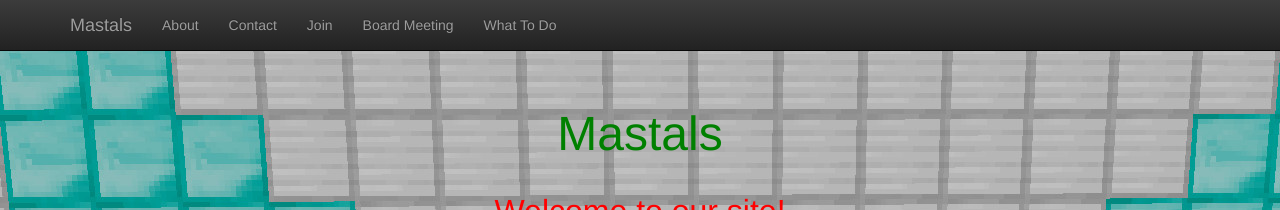
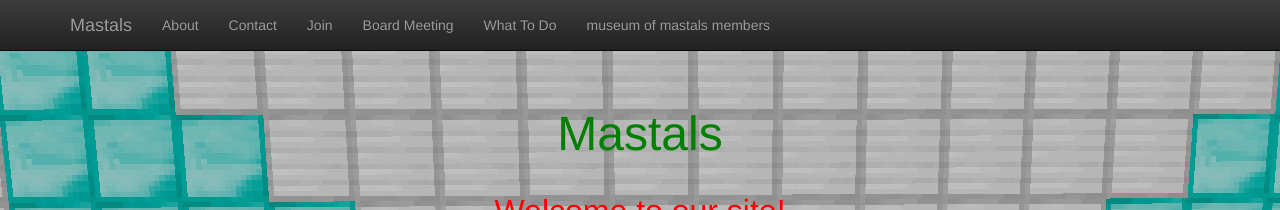
Before and after one commit to mastals/mastals.github.io, a Jekyll site: the page built from index.html, in a window 1280 px wide. Shown: the top 210 px of the page. Built offline with Jekyll 4.4.1, drawn with Linux system fonts in a browser that asks for light colours; nearby versions of some CDN libraries.

Commit message:
Update default.html

```diff
--- a/_layouts/default.html
+++ b/_layouts/default.html
@@ -32,6 +32,7 @@
             <li><a href="/join/">Join</a></li>
             <li><a href="/board-meetings/">Board Meeting</a></li>
             <li><a href="/what-to-do/">What To Do</a></li>
+            <li><a href="/members/">museum of mastals members</a></li>
           </ul>
         </div><!--/.nav-collapse -->
       </div>
```
